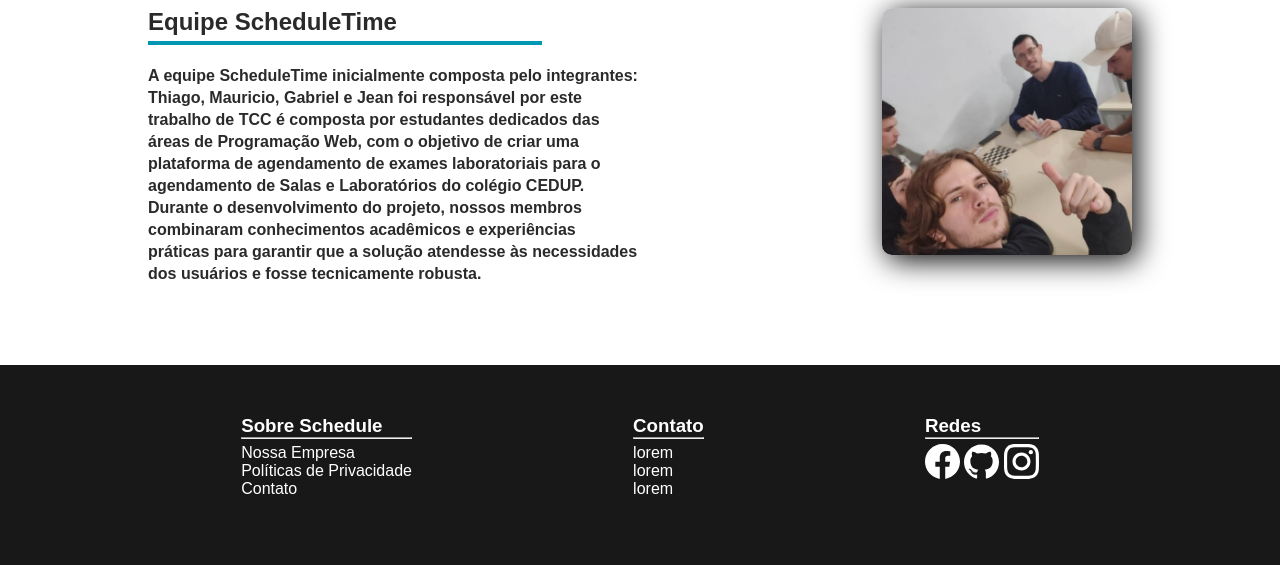
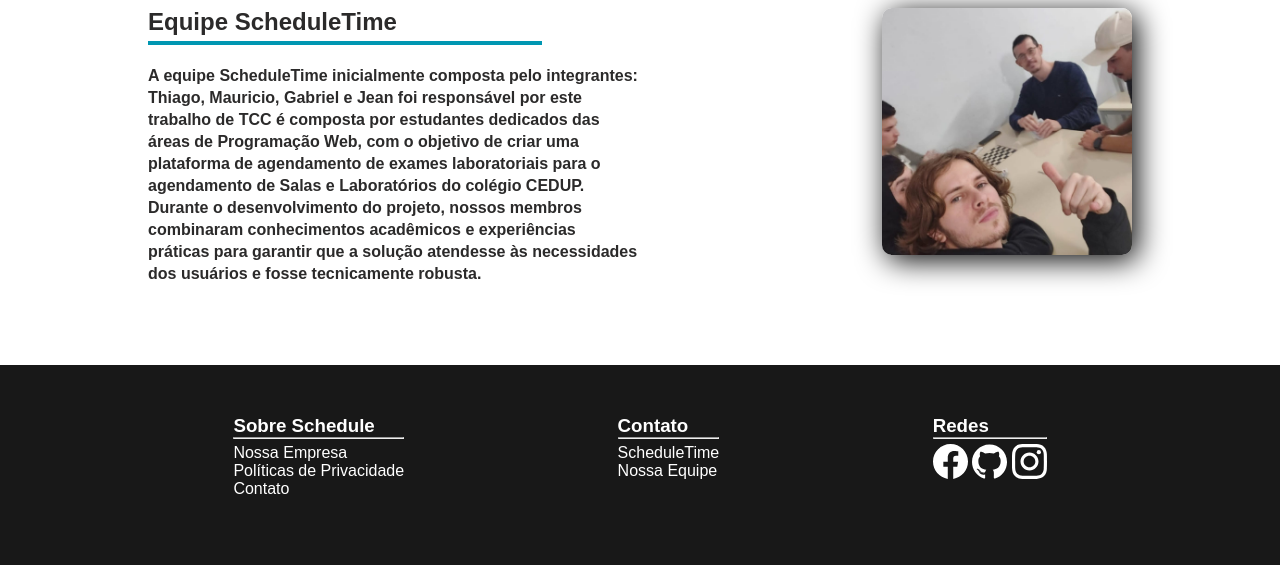
Before and after one commit to Thig0S/TCC-ScheduleTime, a PHP site: page / in a window 1280 px wide. Shown: the part 1093-1658 px from the top of the page. Run offline with PHP 8.4, Linux system fonts and the light colour scheme; a user stored in the database is signed in.

Commit message:
Remove Lorems

```diff
--- a/cadastro.css
+++ b/cadastro.css
@@ -123,7 +123,6 @@
     font-size: 35px;
     color: rgb(255, 255, 255);
     text-shadow: black 1px 3px;
-
 }
 .card-login > a{
     color: white;
--- a/index.php
+++ b/index.php
@@ -124,9 +124,8 @@
                 <hr>
             </div>
             <div class="">
-                <p>lorem</p>
-                <p>lorem</p>
-                <p>lorem</p>
+                <p>ScheduleTime</p>
+                <p>Nossa Equipe</p>
             </div>
         </div>
         <div class="conteudoFooter">
```
